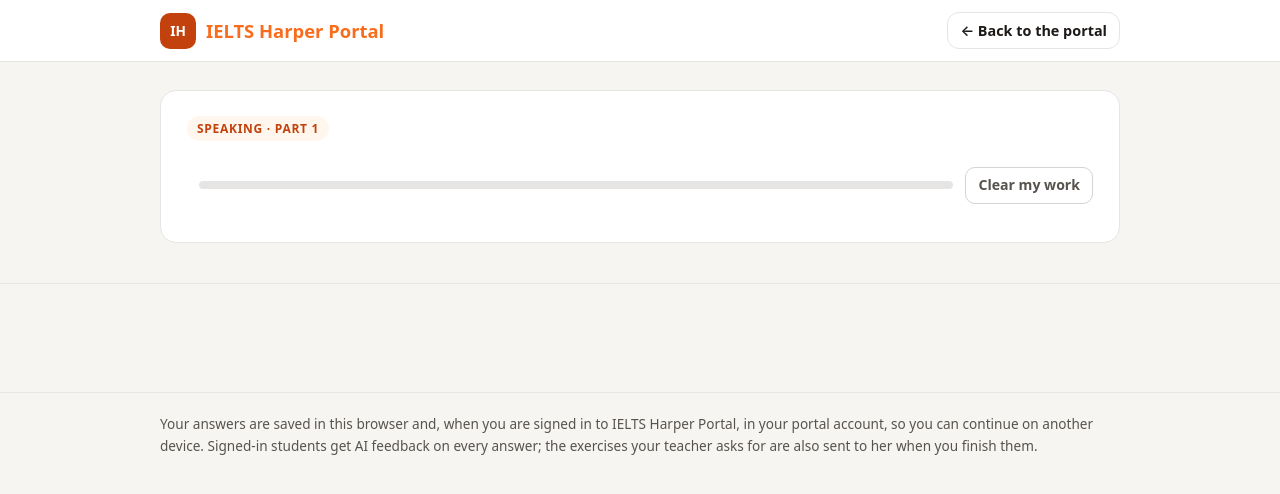
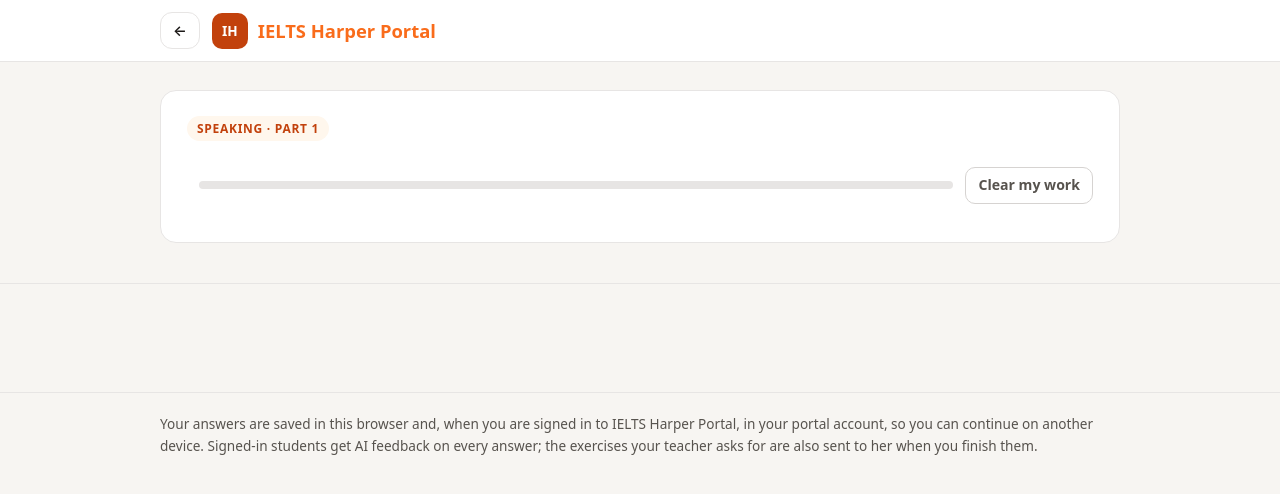
Before and after one commit to ieltsharper/IELTS-Speaking-Lessons, a plain HTML site: page _generator/template.html in a window 1280 px wide. Drawn offline with Linux system fonts and the light colour scheme.

Commit message:
Back to the portal: arrow only, always at the far left of the top bar
Co-Authored-By: Claude Sonnet 5.5 <noreply@anthropic.com>

```diff
--- a/_generator/template.html
+++ b/_generator/template.html
@@ -170,8 +170,8 @@ footer{color:var(--muted);font-size:.85rem;padding:20px 0 40px;border-top:1px so
 <body>
 <div class="topbar">
   <div class="wrap">
+    <a class="topbar-link" href="https://ieltsharper.github.io/portal/" aria-label="Back to the portal" title="Back to the portal">&larr;</a>
     <a class="brand" href="https://ieltsharper.github.io/portal/"><span class="brand-mark" aria-hidden="true">IH</span>IELTS Harper Portal</a>
-    <a class="topbar-link" href="https://ieltsharper.github.io/portal/">&larr; Back to the portal</a>
   </div>
 </div>
 <header class="mast">
```
Also changed, not shown: lesson-1-vocabulary-check.html (+1 -1 lines), lesson-1-workbook.html (+1 -1 lines).
